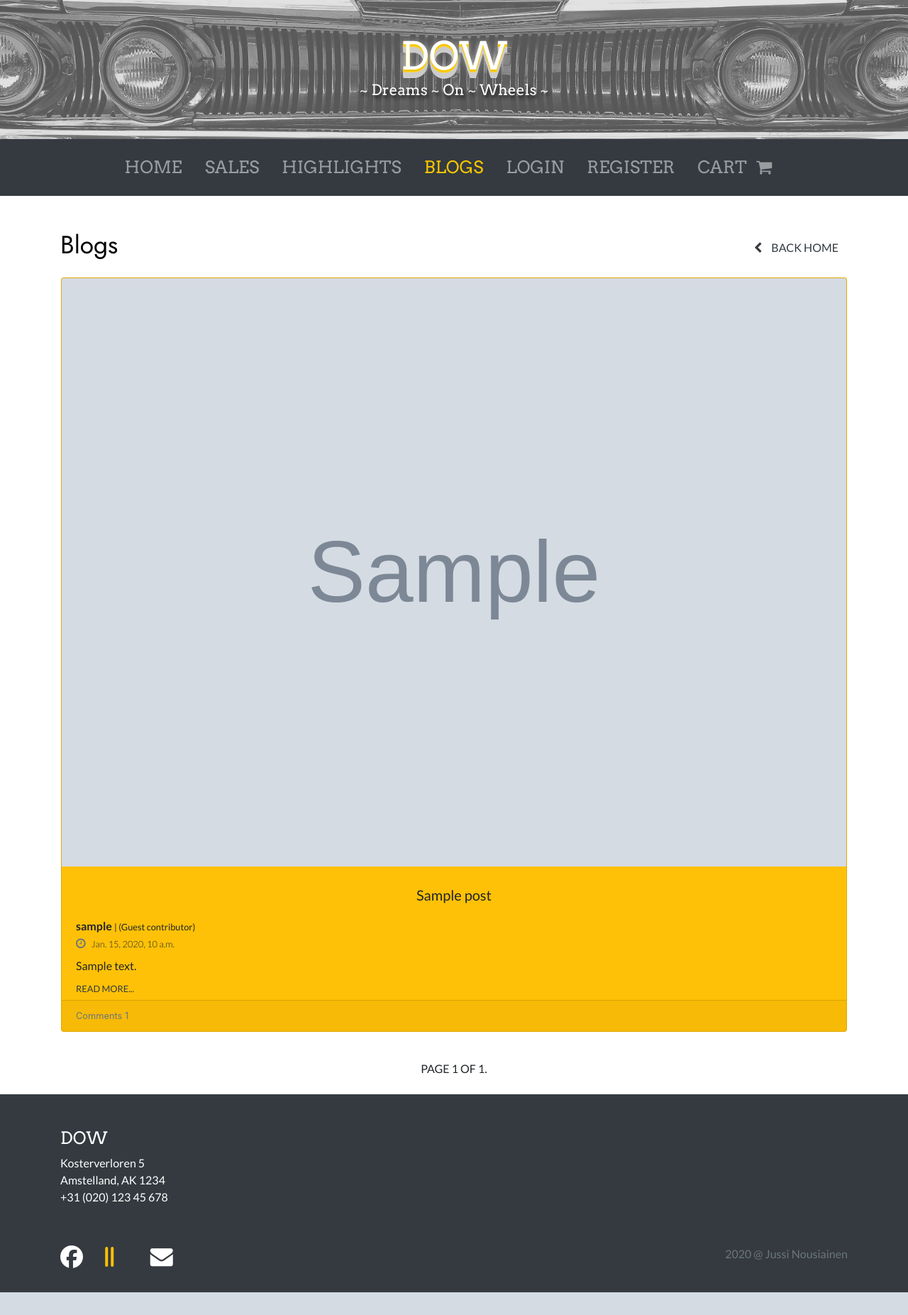
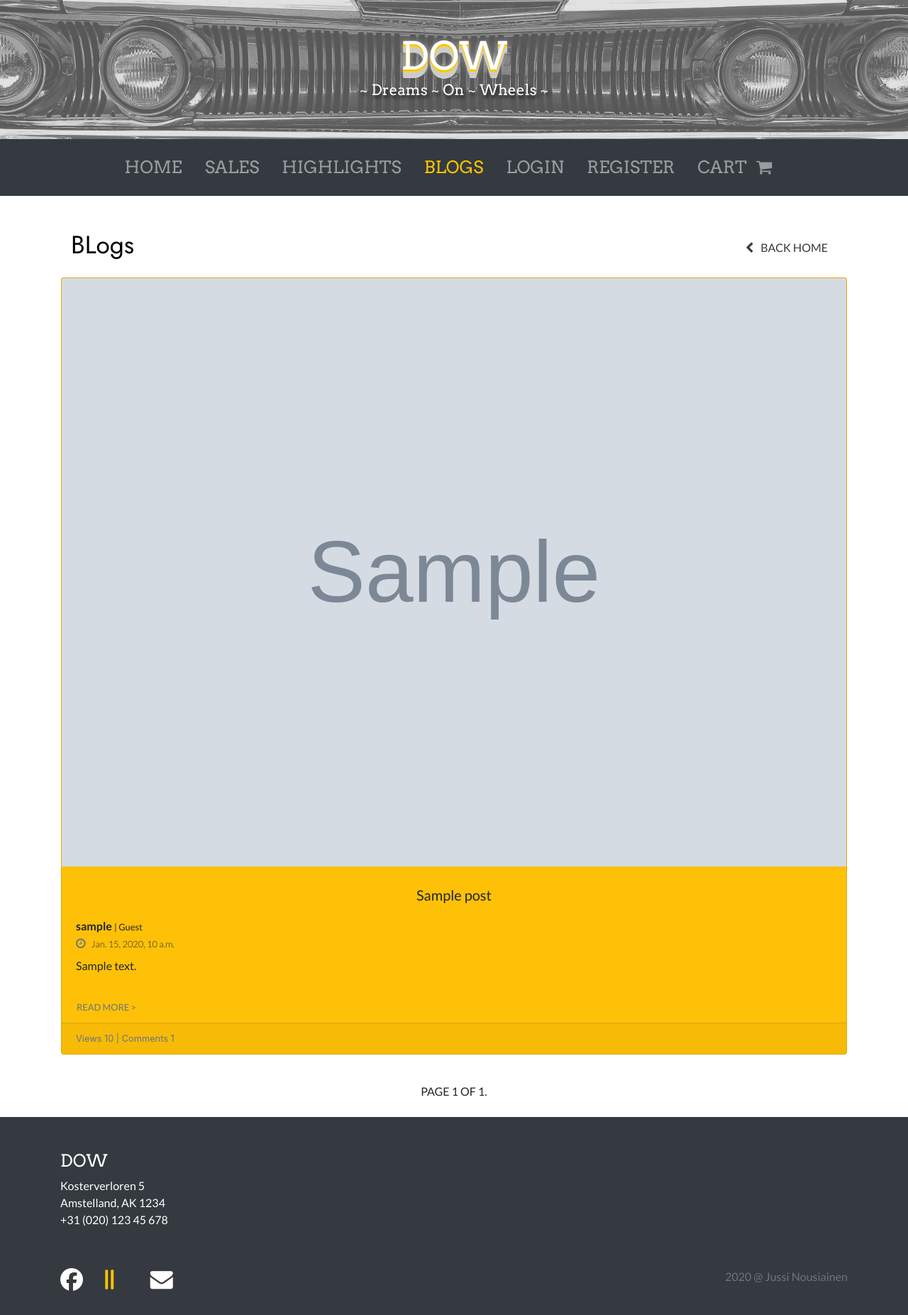
Before and after one commit to Junon72/DreamsOnWheels, a Django app: page /posts/blogs/ in a window 1280 px wide. Shown: the whole page at 71% size. Before the commit the page ends 1821 px from the top, so only its background shows below. Run offline with Django 3.2, Linux system fonts and the light colour scheme; tables that the repository leaves empty hold one stand-in row (values such as "Sample post"); grey boxes marked "Sample" are stand-in pictures; some libraries are stand-ins or nearby versions.

Commit message:
Ui changes and refactoring

```diff
--- a/accounts/views.py
+++ b/accounts/views.py
@@ -124,6 +124,7 @@ def update_profile(request):
             context = {
                 'user_form': user_form,
                 'profile_form': profile_form,
-                'title': 'Update'
+                'title': 'Update',
+                'profile': 'profile'
             }
             return render(request, 'update_profile.html', context)
--- a/cart/templates/cart.html
+++ b/cart/templates/cart.html
@@ -14,8 +14,8 @@
 			</div>
 			<div class="col headerRightElement backHome FyNorm clearfix">
 				<a href="{% url 'products:all_products' %}" class="btn btn-link back-button clearfix text-dark"
-					data-tooltip="tooltip" data-placement="bottom" title="Take me back Home" data-delay="50"><i
-						class="align-center home-arrow fa fa-chevron-left"></i>Back to sales</a>
+					data-tooltip="tooltip" data-placement="bottom" title="Back to sales" data-delay="50"><i
+						class="align-center home-arrow fa fa-chevron-left"></i>Sales</a>
 			</div>
 		</div>
 	</section>
@@ -214,7 +214,7 @@
 								{% if totals == 0 or not user.is_authenticated %}
 								<a href="#" class="btn btn-dark btn-default btn-block">Checkout</a>
 								{% else %}
-								<a href="{% url 'checkout' %}" class="btn btn-dark btn-default btn-block">Checkout</a>
+								<a href="{% url 'checkout' as cart %}" class="btn btn-dark btn-default btn-block">Checkout</a>
 								{% endif %}
 							</div>
 						</div>
--- a/checkout/templates/checkout.html
+++ b/checkout/templates/checkout.html
@@ -25,8 +25,8 @@
 			</div>
 			<div class="col headerRightElement backHome FyNorm clearfix">
 				<a href="{% url 'view_cart' %}" class="btn btn-link back-button text-dark" data-tooltip="tooltip"
-					data-placement="bottom" title="Take me back Home" data-delay="50"><i
-						class="align-center home-arrow fa fa-chevron-left"></i> Back to Cart</a>
+					data-placement="bottom" title="Back to cart" data-delay="50"><i
+						class="align-center home-arrow fa fa-chevron-left"></i>Cart</a>
 			</div>
 		</div>
 	</section>
--- a/checkout/views.py
+++ b/checkout/views.py
@@ -74,6 +74,7 @@ def checkout(request):
         "order_form": order_form,
         "payment_form": payment_form,
         "publishable": publishable,
-        "title": "Checkout"
+        "title": "Checkout",
+        "cart": "cart",
     }
     return render(request, "checkout.html", context)
--- a/posts/templates/blogposts.html
+++ b/posts/templates/blogposts.html
@@ -6,17 +6,8 @@
 {% block content %}
 <!-- Blog posts Header -->
 <div class="container main-wrapper-index">
-	<section id="products-header">
-		<div class="row w-100 justify-content-left no-gutters content-div mb-3 mt-5 d-flex">
-			<div class="col-4">
-				<h2 class="section-title">Blogs</h2>
-			</div>
-			<div class="col-8 headerRightElement backHome FyNorm clearfix">
-				<a href="{% url 'index' %}" class="btn btn-link back-button text-dark" data-tooltip="tooltip"
-					data-placement="bottom" title="Take me back Home" data-delay="50"><i
-						class="align-center home-arrow fa fa-chevron-left"></i> Back Home</a>
-			</div>
-		</div>
+	<section id="blogs-header">
+	{% include '_home_header.html' %}
 	</section>
 </div>
 <!-- /Blog posts Header -->
@@ -32,17 +23,20 @@
 			<div class="card-body pt-2">
 				<h5 class="card-title lato">{{ post.title }}</h5>
 				<p class="my-0"><strong class="lato mt-auto">{{ post.author }}</strong>
-					{% if post.author.profiles.contributor == True %}<small> | (Guest contributor)</small>{% endif %}
+					{% if post.author.profiles.contributor == True %}
+					<small> | Guest</small>
+					{% else %}
+					<small> | DOW</small>
+					{% endif %}
 				</p>
 				<p class="article-published m-0"><i class="fa fa-clock pr-2 text-secondary"></i><small
 						class="thin">{{ post.published_date }}</small>
 				</p>
-				<p class="card-text pt-2">{{ post.content | truncatewords:50 }}</p>
-				<a class="toBlog lato text-dark read-more" href="{% url 'posts:post_detail' pk=post.pk %}">Read
-					more...</a>
+				<p class="card-text pt-2 mb-5">{{ post.content | truncatewords:50 }}</p>
+				<a class="btn btn-lin toBlog lato text-muted read-more p-0" href="{% url 'posts:post_detail' pk=post.pk %}" data-tooltip="tooltip" data-placement="bottom" title="About original" data-delay="50">Read more ></a>
 			</div>
 			<div class="card-footer d-flex align-items-end">
-				<small class="text-muted">Comments {{ post.comments.count }}</small>
+				<small class="text-muted">Views {{ post.views }} | Comments {{ post.comments.count }}</small>
 			</div>
 		</div>
 		{% empty %}
--- a/posts/templates/postdetail.html
+++ b/posts/templates/postdetail.html
@@ -106,7 +106,7 @@
 						{{ comment_form | crispy }}
 						{% csrf_token %}
 						<input type="hidden" name="owner" value="{{ user }}">
-						<button class="btn btn-sm btn-dark float-right mt-1" type="submit">submit</button>
+						<button class="btn btn-sm btn-dark float-right mt-1" type="submit" ata-tooltip="tooltip" data-placement="bottom" title="Submit comment" data-delay="50">submit</button>
 					</fieldset>
 				</form>
 			</div>
--- a/products/templates/original.html
+++ b/products/templates/original.html
@@ -10,7 +10,7 @@
 	<section id="generic-header">
 		<div class="row w-100 justify-content-left no-gutters content-div mb-3 mt-5 d-flex">
 			<div class="col">
-				<h1 class="section-title"></h1>
+				<h1 class="section-title">{{ title }}</h1>
 			</div>
 			<div class="col headerRightElement backHome FyNorm clearfix">
 				<a href="{% url 'products:all_products' %}" class="btn btn-link back-button clearfix text-dark" data-tooltip="tooltip"
--- a/products/views.py
+++ b/products/views.py
@@ -28,6 +28,6 @@ def get_original(request, id):
 
     context = {
         'original': original,
-        'title': 'Original'
+        'title': 'Original',
     }
     return render(request, "original.html", context)
--- a/static/css/custom.css
+++ b/static/css/custom.css
@@ -42,11 +42,6 @@ a, a:hover, a:focus {
 .arvo {
 	font-family: 'Arvo', serif !important;
 }
-
-/* .strong {
-	font-weight: 700;
-}
-*/
 
 .medium {
 	font-weight: 400;
@@ -571,7 +566,7 @@ a.footer-nav .fa:hover,
 	font-weight: 400;
 	text-transform: uppercase;
 	position: absolute;
-	bottom: 50px;
+	bottom: 55px;
 }
 
 /* ------------------------------------------------ Blog.html */
@@ -580,12 +575,6 @@ a.footer-nav .fa:hover,
 	width: 100%;
 	height: auto;
 }
-
-/* Comments */
-
-/* #commentSection {
-	display: none;
-} */
 
 .hidden {
 	display: none;
--- /dev/null
+++ b/templates/_home_header.html
@@ -0,0 +1,24 @@
+<div class="container main-wrapper-index">
+	<section id="generic-header">
+		<div class="row w-100 justify-content-left no-gutters content-div mb-3 mt-5 d-flex">
+			<div class="col">
+				<h2 class="section-title">{{ title }}</h2>
+			</div>
+			<div class="col headerRightElement backHome FyNorm clearfix">
+				{% if profile %}
+				<a href="{% url 'user_profile' %}" class="btn btn-link back-button text-dark" data-tooltip="tooltip"
+					data-placement="bottom" title="Back to Profile" data-delay="50"><i
+						class="align-center home-arrow fa fa-chevron-left"></i>Profile</a>
+				{% elif cart %}
+				<a href="{% url 'view_cart' %}" class="btn btn-link back-button text-dark" data-tooltip="tooltip"
+					data-placement="bottom" title="Back to Profile" data-delay="50"><i
+						class="align-center home-arrow fa fa-chevron-left"></i>Back to sales</a>
+				{% else %}
+				<a href="{% url 'index' %}" class="btn btn-link back-button clearfix text-dark" data-tooltip="tooltip"
+					data-placement="bottom" title="Take me back Home" data-delay="50"><i
+						class="align-center home-arrow fa fa-chevron-left"></i>Back Home</a>
+				{% endif %}
+			</div>
+		</div>
+	</section>
+</div>
```
Also changed, not shown: accounts/templates/login.html (+4 -13 lines), accounts/templates/profile.html (+2 -11 lines), accounts/templates/register.html (+5 -11 lines), accounts/templates/update_profile.html (+3 -12 lines), contact/templates/contact.html (+1 -10 lines), products/templates/products.html (+3 -17 lines).
